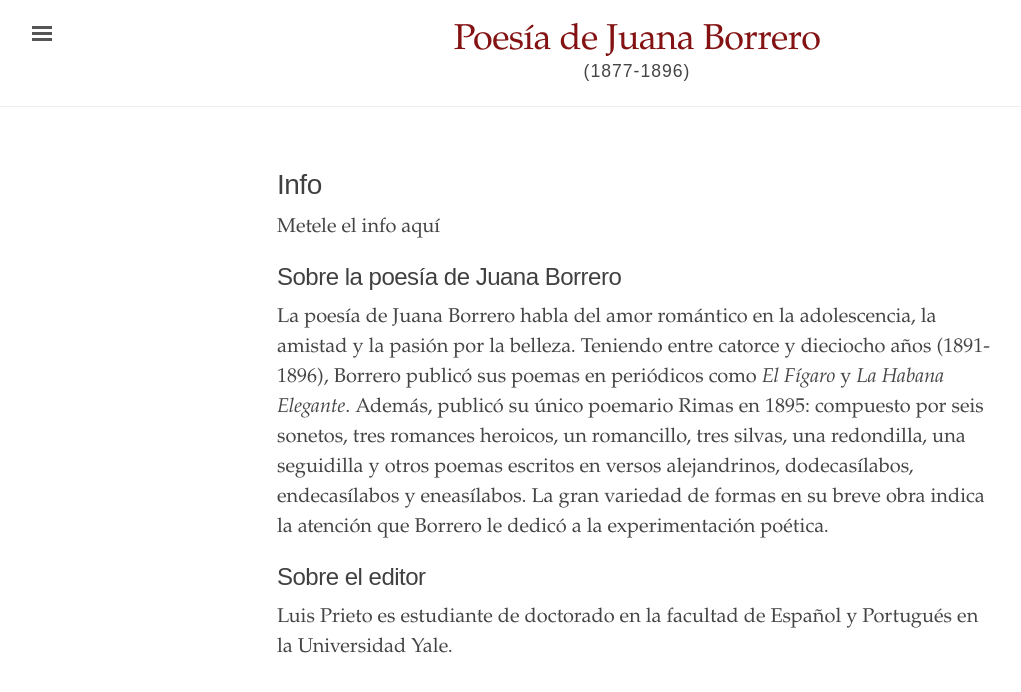
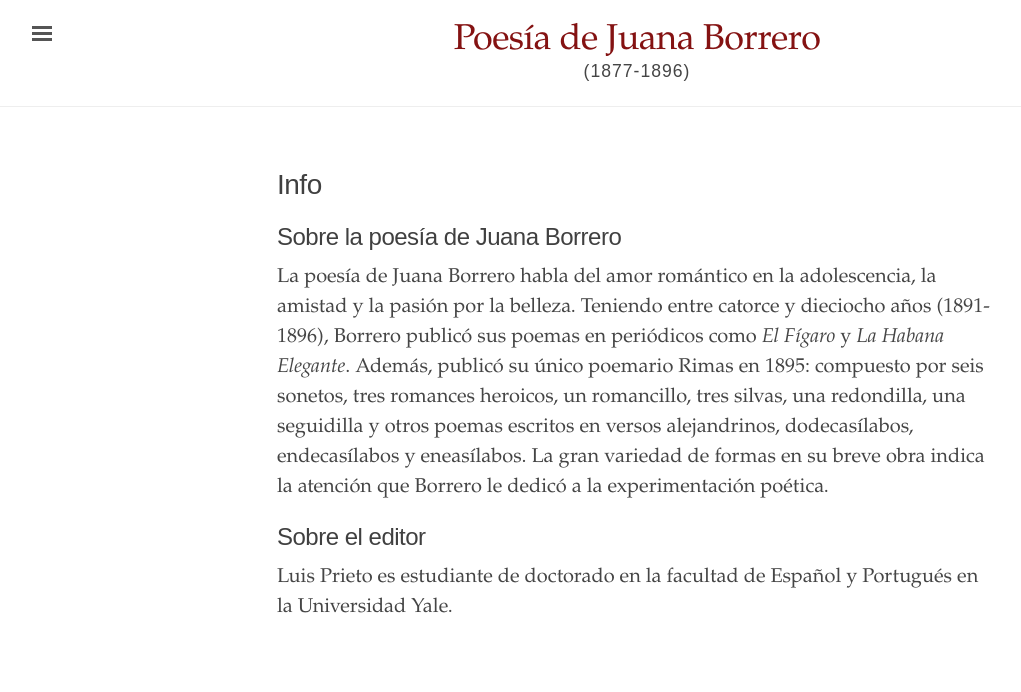
Before and after one commit to edicionesdereparto/juanaborrero, a Jekyll site: the page built from info.md, in a window 1280 px wide. Shown: the top 692 px of the page, without its empty margins (3-1024 px from the left). Built offline with Jekyll 4.4.1, drawn with Linux system fonts in a browser that asks for light colours.

Commit message:
Update info.md

```diff
--- a/info.md
+++ b/info.md
@@ -2,9 +2,6 @@
 layout: page
 title: Info
 ---
-
-Metele el info aquí
-
 ## Sobre la poesía de Juana Borrero
 
 La poesía de Juana Borrero habla del amor romántico en la adolescencia, la amistad y la pasión por la belleza. Teniendo entre catorce y dieciocho años (1891-1896), Borrero publicó sus poemas en periódicos como _El Fígaro_ y _La Habana Elegante_. Además, publicó su único poemario Rimas en 1895: compuesto por seis sonetos, tres romances heroicos, un romancillo, tres silvas, una redondilla, una seguidilla y otros poemas escritos en versos alejandrinos, dodecasílabos, endecasílabos y eneasílabos. La gran variedad de formas en su breve obra indica la atención que Borrero le dedicó a la experimentación poética.
```
